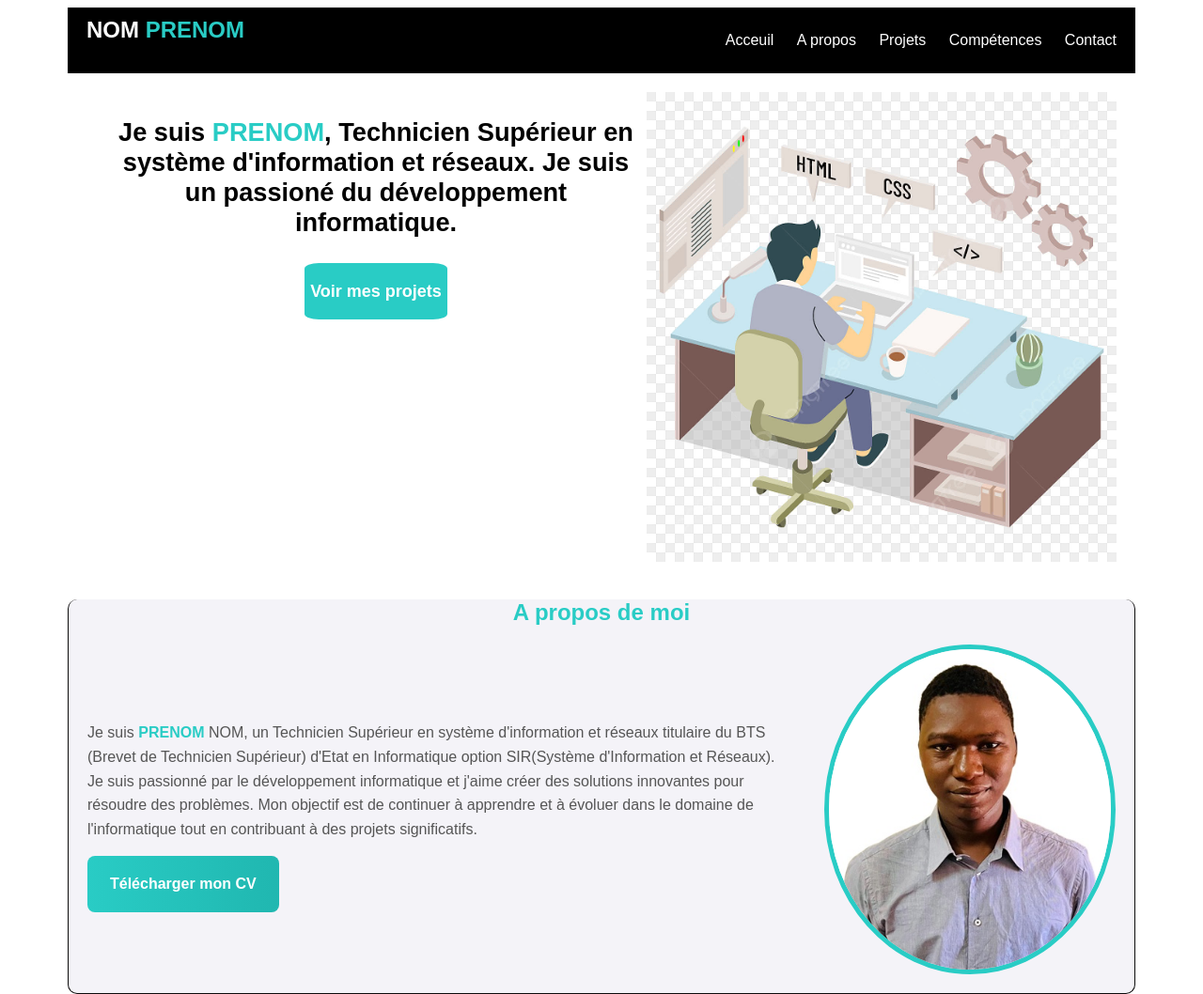
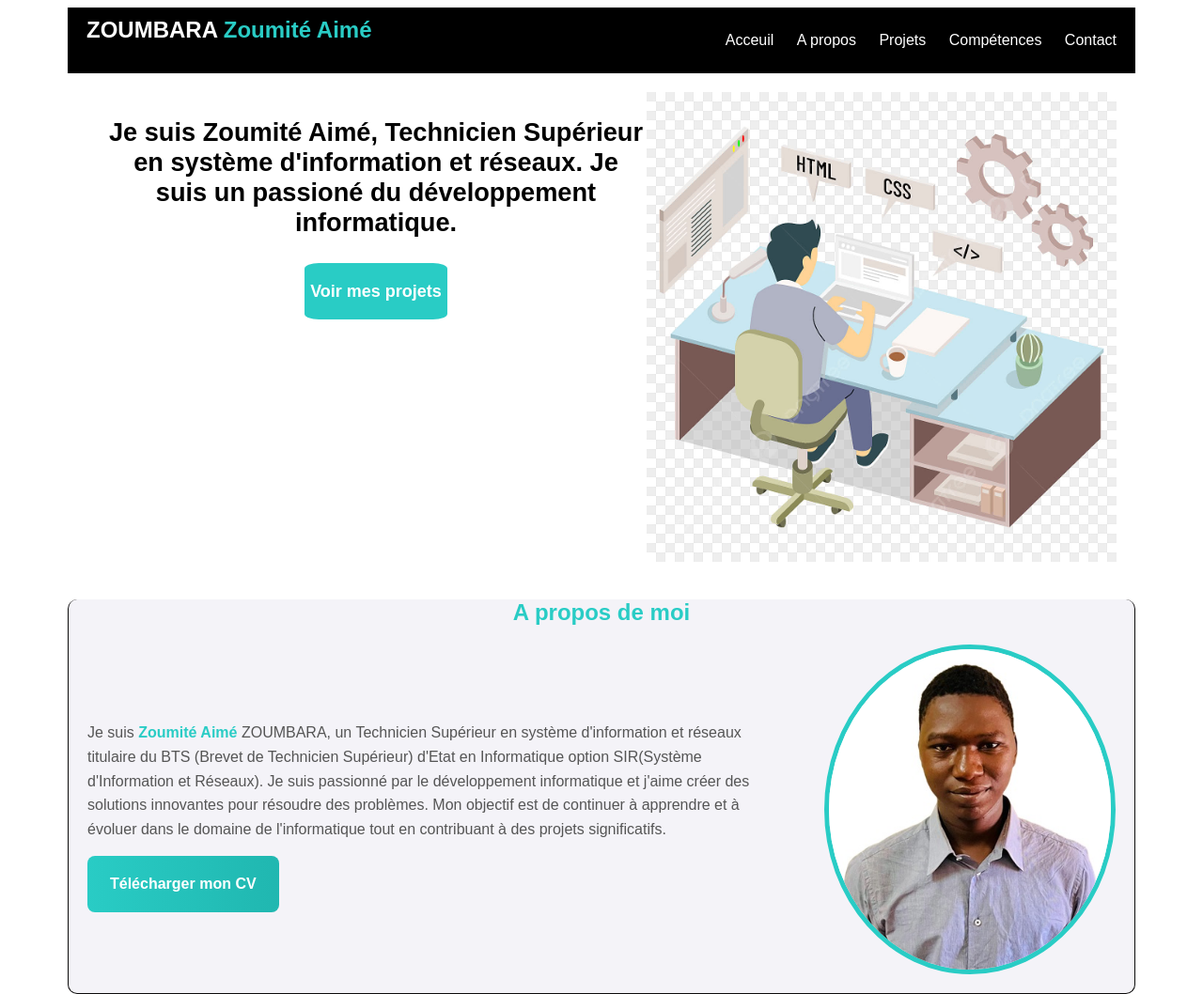
Before and after one commit to ZCRACK1/portefolio, a plain HTML site: page index.html in a window 1280 px wide. Shown: the top 1058 px of the page at 94% size. Drawn offline with Linux system fonts and the light colour scheme.

Commit message:
mis a jour 1

```diff
--- a/index.html
+++ b/index.html
@@ -10,7 +10,7 @@
 
 <body>
     <nav>
-        <p><span class="nom">NOM</span> <span class="prenom">PRENOM</span></p>
+        <p><span class="nom">ZOUMBARA</span> <span class="prenom">Zoumité Aimé</span></p>
         <ul>
             <li><a href="#acceuil">Acceuil</a></li>
             <li><a href="#about">A propos</a></li>
@@ -22,7 +22,7 @@
     <div id="acceuil">
 
         <div class="intro">
-            <p>Je suis <span class="prenom">PRENOM</span>, Technicien Supérieur en système d'information et réseaux. Je
+            <p>Je suis <span id="prenom">Zoumité Aimé</span>, Technicien Supérieur en système d'information et réseaux. Je
                 suis un passioné du développement informatique.</p>
             <button>Voir mes projets</button>
         </div>
@@ -34,7 +34,7 @@
         <div class="bloc">
 
             <div>
-                <p>Je suis <span class="prenom">PRENOM</span> <span class="nom">NOM</span>, un Technicien Supérieur en
+                <p>Je suis <span class="prenom">Zoumité Aimé</span> <span class="nom">ZOUMBARA</span>, un Technicien Supérieur en
                     système
                     d'information et réseaux titulaire du BTS (Brevet de Technicien Supérieur) d'Etat en Informatique
                     option
```
